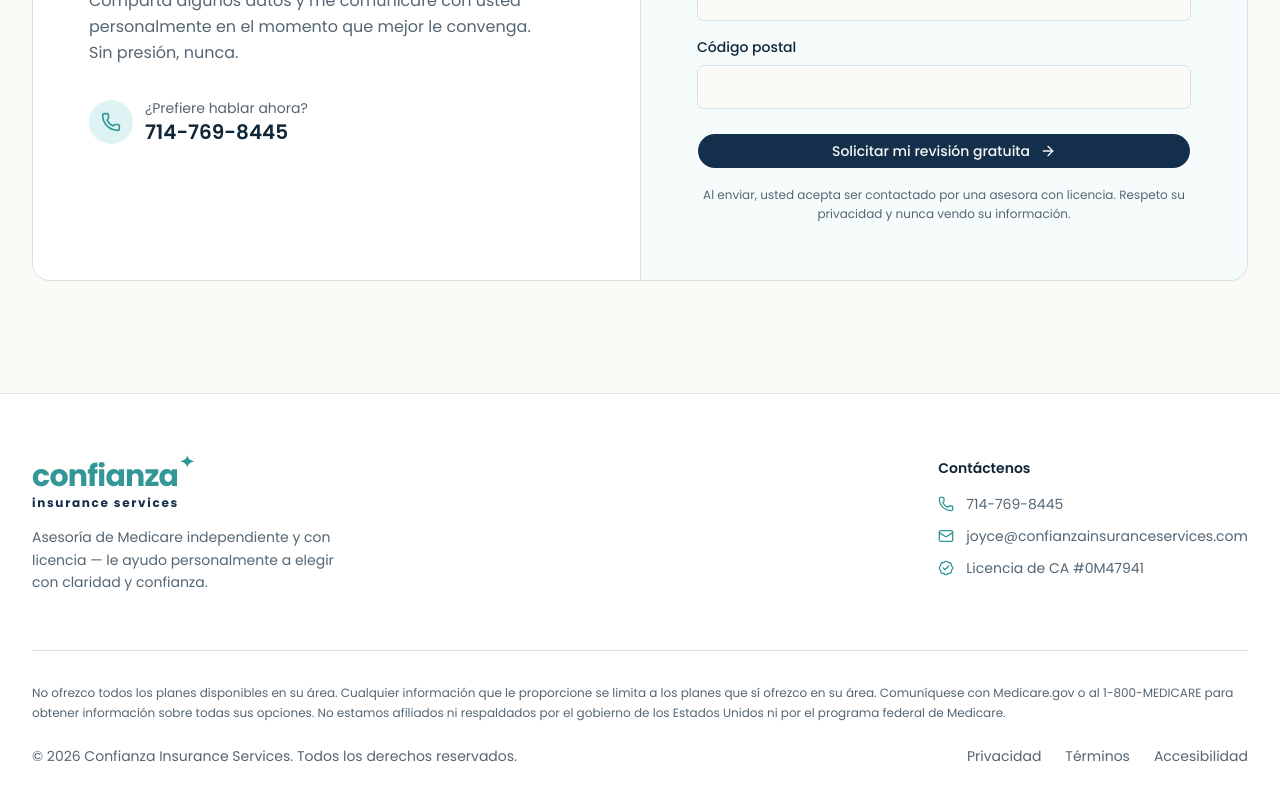
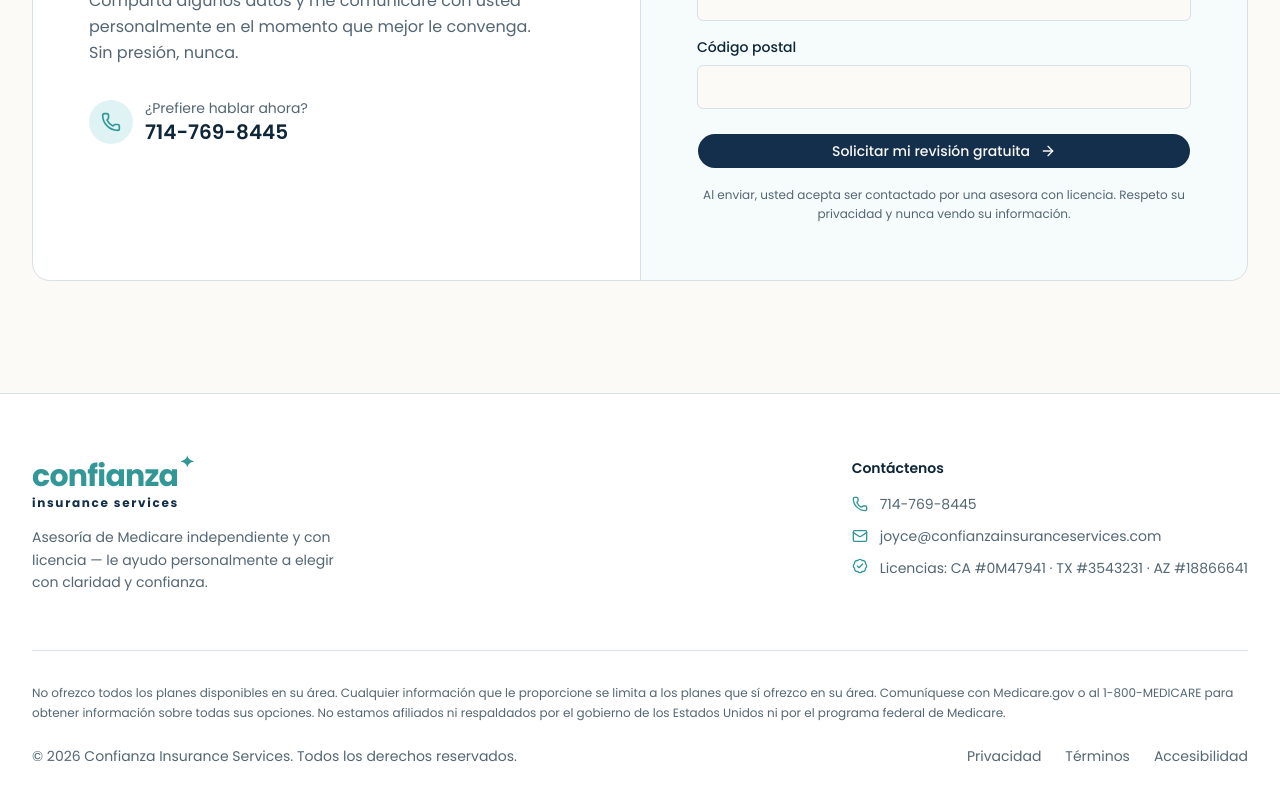
Before and after one commit to wych84/medicare-planwise, a Next.js app: page / in a window 1280 px wide. Shown: the part 5366-6166 px from the top of the page. Built offline with nearby package versions, Linux system fonts and the light colour scheme.

Commit message:
Add CA, TX, and AZ license numbers to footer

```diff
--- a/components/site-footer.tsx
+++ b/components/site-footer.tsx
@@ -36,9 +36,11 @@ export function SiteFooter() {
                   joyce@confianzainsuranceservices.com
                 </a>
               </li>
-              <li className="flex items-center gap-3">
+              <li className="flex items-start gap-3">
                 <BadgeCheck className="h-4 w-4 shrink-0 text-accent" aria-hidden="true" />
-                <span className="text-sm text-muted-foreground">Licencia de CA #0M47941</span>
+                <span className="text-sm text-muted-foreground">
+                  Licencias: CA #0M47941 · TX #3543231 · AZ #18866641
+                </span>
               </li>
             </ul>
           </div>
```
